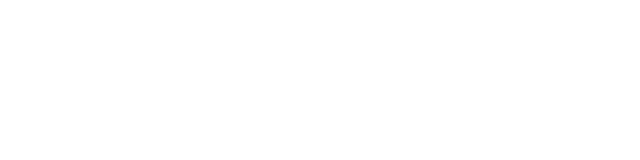
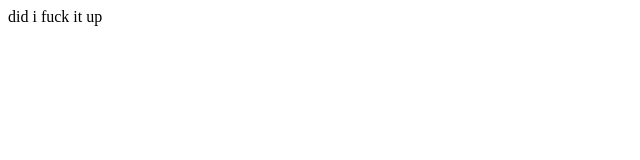
Before and after one commit to lighthouse-labs/MadCap-Server2, a React (Create React App) app in the folder client/: page / in a window 1280 px wide. Shown: the top 160 px of the page, without its empty margins (0-640 px from the left). Built offline with nearby package versions, Linux system fonts and the light colour scheme.

Commit message:
add axios classnames dependencies

```diff
--- a/client/package.json
+++ b/client/package.json
@@ -2,10 +2,13 @@
   "name": "client",
   "version": "0.1.0",
   "private": true,
+  "proxy": "http://localhost:8001",
   "dependencies": {
     "@testing-library/jest-dom": "^5.16.5",
     "@testing-library/react": "^13.4.0",
     "@testing-library/user-event": "^13.5.0",
+    "axios": "^1.2.0",
+    "classnames": "^2.3.2",
     "react": "^18.2.0",
     "react-dom": "^18.2.0",
     "react-scripts": "5.0.1",
--- a/client/src/App.jsx
+++ b/client/src/components/App.jsx
@@ -1,9 +1,10 @@
+import React from "react";
 import './App.css';
 
 function App() {
   return (
     <div className="App">
-
+      did i fuck it up
     </div>
   );
 }
--- /dev/null
+++ b/client/src/components/ButtonAction.jsx
@@ -0,0 +1,6 @@
+import classNames from "classnames";
+
+export default function Button(props) {
+
+
+}
--- a/client/src/index.jsx
+++ b/client/src/index.jsx
@@ -1,7 +1,7 @@
 import React from 'react';
 import ReactDOM from 'react-dom/client';
 import './index.css';
-import App from './App';
+import App from './components/App';
 import reportWebVitals from './reportWebVitals';
 
 const root = ReactDOM.createRoot(document.getElementById('root'));
```
Also changed, not shown: client/src/components/App.css (renamed from client/src/App.css), 1 other file (tests, documents, lock files or other folders).
